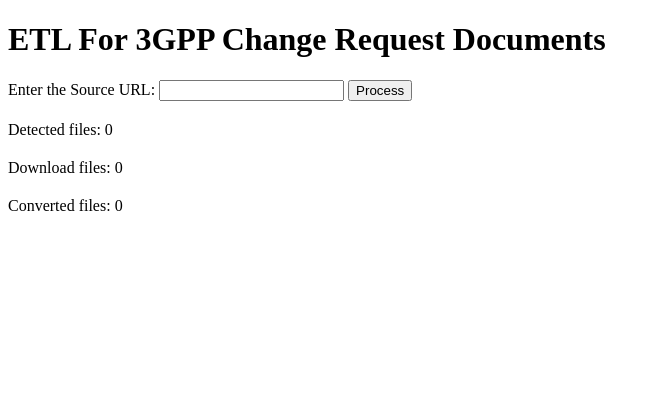
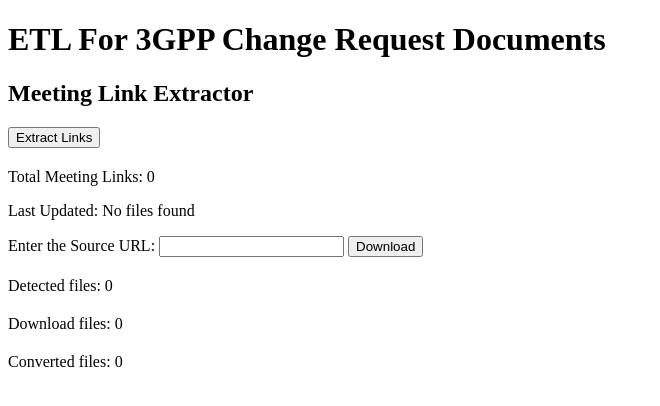
Before and after one commit to YinanLi1987/etl-platform-2, a Flask app: page / in a window 1280 px wide. Shown: the top 406 px of the page, without its empty margins (0-660 px from the left). Run offline with Flask 3, Linux system fonts and the light colour scheme; parts of the project's set-up code (start-up, migrations or seed data) failed here and were passed over.

Commit message:
add meeting links extractor

```diff
--- a/app/routes/main_routes.py
+++ b/app/routes/main_routes.py
@@ -1,22 +1,47 @@
 # app/routes/main_routes.py
 
 from flask import Blueprint, Blueprint, request, jsonify, render_template,current_app
-from app.processes.process_pip import process_documents
-from app.processes.load_extract_save import load_extract_save_data
-from app.processes.changement_image import detect_and_crop_regions_from_pdf
+from app.services.process_pip import process_documents
+from app.services.load_extract_save import load_extract_save_data
+from app.services.changement_image import detect_and_crop_regions_from_pdf
+from app.services.meeting_extractor import MeetingLinkExtractor
 import os
 import json
+from datetime import datetime
+from dotenv import load_dotenv
+# Load environment variables
+load_dotenv()
+BASE_URLS = os.getenv('BASE_URLS').split(',')
+DOCUMENT_LINK_BASE = os.getenv('DOCUMENT_LINK_BASE')
 
 
 process_bp = Blueprint('process_bp', __name__)
 
 @process_bp.route("/")
 def index():
-        """Serve the main download page."""
-        return render_template('index.html')
+            # Load existing links and get the total count and last updated date
+    extractor = MeetingLinkExtractor()
+    extractor.load_existing_links()  # Load existing links to get count and last update
+    total_links = len(extractor.existing_links)
+    last_updated = max(
+        [f for f in os.listdir('data/extracted_links') if f.endswith('.txt')],
+        key=lambda f: os.path.getmtime(os.path.join('data/extracted_links', f)),
+        default="No files found"
+    )
 
+    return render_template('index.html', total_links=total_links, last_updated=last_updated)
+@process_bp.route('/extract_links', methods=['POST'])
+def extract_links():
+    extractor = MeetingLinkExtractor()  # Instantiate without arguments
+    new_links_count, date_str = extractor.run()
 
-@process_bp.route('/process', methods=['POST'])
+    # Return a JSON response with the number of new links extracted
+    return jsonify({
+        'new_links_count': new_links_count,
+        'date_str': date_str
+    })
+
+@process_bp.route('/download', methods=['POST'])
 def handle_process():
     """Handle the file download request."""
     temp_folder = current_app.config['TEMP_FOLDER']
--- a/app/processes/extract_llm.py
+++ b/app/services/extract_llm.py
@@ -4,7 +4,7 @@
 from langchain_core.prompts import ChatPromptTemplate
 from dotenv import load_dotenv
 from pathlib import Path
-from app.processes.schemas import ChangeRequestTdoc
+from app.services.schemas import ChangeRequestTdoc
 
 # Load environment variables
 def load_api_key():
--- a/app/processes/load_extract_save.py
+++ b/app/services/load_extract_save.py
@@ -1,6 +1,6 @@
 import json
 from langchain_community.document_loaders import PyPDFLoader
-from app.processes.extract_llm import extract_metadata
+from app.services.extract_llm import extract_metadata
 
 def load_pdf(file_path):
     """
--- /dev/null
+++ b/app/services/meeting_extractor.py
@@ -0,0 +1,94 @@
+# services/meeting_extractor.py
+
+from bs4 import BeautifulSoup
+import requests
+import re
+import os
+from datetime import datetime
+from dotenv import load_dotenv
+
+# Load environment variables
+load_dotenv()
+BASE_URLS = os.getenv('BASE_URLS').split(',')
+DOCUMENT_LINK_BASE = os.getenv('DOCUMENT_LINK_BASE')
+
+class MeetingLinkExtractor:
+    def __init__(self):
+        self.existing_links = set()  # To keep track of existing links
+        self.load_existing_links()    # Load existing links at initialization
+
+    def load_existing_links(self):
+        """Load existing links from the most recent file."""
+        try:
+            # Find the most recently modified .txt file in the 'data/extracted_links' directory
+            directory = os.path.join('data', 'extracted_links')
+            if not os.path.exists(directory):
+                os.makedirs(directory)
+            # Load the last updated file (by date)
+
+             # Find all .txt files in the directory
+            files = [f for f in os.listdir(directory) if f.endswith('.txt')]
+            if not files:
+                print("No existing link files found.")
+                return  # Exit if no files found
+            # Load links from each file
+            for file in files:
+                with open(os.path.join(directory, file), 'r') as f:
+                    self.existing_links.update(f.read().splitlines())
+            print(f"Loaded {len(self.existing_links)} existing links")
+
+
+        except Exception as e:
+            print(f"Error loading existing links: {e}")
+
+    def download_html(self, url):
+        """Download HTML content from a URL."""
+        response = requests.get(url)
+        response.raise_for_status()
+        return response.text
+
+    def extract_meeting_ids(self, html_content):
+        """Extract meeting IDs from the page based on 'MtgId=' pattern."""
+        soup = BeautifulSoup(html_content, 'html.parser')
+        meeting_ids = []
+
+        # Find links with 'MtgId=' in the URL
+        for a_tag in soup.find_all('a', href=True):
+            href = a_tag['href']
+            if 'MtgId=' in href:
+                # Extract the meeting ID from the href
+                match = re.search(r'MtgId=(\d+)', href)
+                if match:
+                    meeting_id = match.group(1)
+                    link = f"{DOCUMENT_LINK_BASE}{meeting_id}"
+                    if link not in self.existing_links:
+                        meeting_ids.append(link)
+        return meeting_ids
+
+    def run(self):
+        self.load_existing_links()  # Load existing links at the start
+        all_new_links = []  # To store newly extracted links
+
+        for url in BASE_URLS:
+            # Step 1: Download page for each base URL
+            print(f"Processing {url}...")
+            main_page_html = self.download_html(url)
+
+            # Step 2: Extract meeting IDs
+            new_links = self.extract_meeting_ids(main_page_html)
+            all_new_links.extend(new_links)
+
+        # Save newly extracted links with date in the filename
+        if all_new_links:
+            date_str = datetime.now().strftime('%Y-%m-%d_%H-%M-%S')
+            output_dir = os.path.join('data', 'extracted_links')
+            os.makedirs(output_dir, exist_ok=True)  # Ensure the directory exists
+            output_file = os.path.join(output_dir, f'document_links_{date_str}.txt')
+            with open(output_file, 'w') as file:
+                for link in all_new_links:
+                    file.write(f"{link}\n")
+            print(f"Saved {len(all_new_links)} new links to {output_file}")
+            return len(all_new_links), date_str  # Return the count and date
+        else:
+            print("No new links found.")
+            return 0, None  # No new links found
--- a/app/processes/process_pip.py
+++ b/app/services/process_pip.py
@@ -1,6 +1,6 @@
 from flask import current_app
-from app.processes.download import download_documents
-from app.processes.docx_to_pdf import convert_file_service
+from app.services.download import download_documents
+from app.services.docx_to_pdf import convert_file_service
 
 
 def process_documents(url, temp_folder, preprocessed_folder):
--- a/app/templates/index.html
+++ b/app/templates/index.html
@@ -8,10 +8,22 @@
 </head>
 <body>
     <h1>ETL For 3GPP Change Request Documents</h1>
+
+    <h2>Meeting Link Extractor</h2>
+    <form action="/extract_links" method="post" id="extract-form">
+        <button type="submit">Extract Links</button>
+    </form>
+
+    <!-- Display total links and last updated date -->
+    <div id="status" style="margin-top: 20px;">
+        <p>Total Meeting Links: <span id="total-links">{{ total_links }}</span></p>
+        <p>Last Updated: <span id="last-updated">{{ last_updated }}</span></p>
+    </div>
+
     <form id="process-form">
         <label for="url">Enter the Source URL:</label>
         <input type="text" id="url" name="url" required>
-        <button type="submit">Process</button>
+        <button type="submit">Download</button>
     </form>
 
     <div id="detected-count" style="margin-top: 20px;">Detected files: 0</div>
@@ -19,29 +31,25 @@
     <div id="converted-count" style="margin-top: 20px;">Converted files: 0</div>
 
     <div id="message" style="margin-top: 10px;"></div>
+
     <script>
         $(document).ready(function() {
-            $('#process-form').on('submit', function(e) {
+            $('#extract-form').on('submit', function(e) {
                 e.preventDefault(); // Prevent default form submission
 
-                const url = $('#url').val(); // Get the URL from input
-
                 // Send the POST request
-                $.post('/process', { url: url })
-                    .done(function(response) {
-                        $('#detected-count').text(response.detected_message);
-                        $('#download-count').text(response.download_message);
-                        $('#converted-count').text(response.conversion_message);
-
-                    })
-                    .fail(function(xhr) {
-                        // Handle error for download and conversion
-                        if (xhr.responseJSON && xhr.responseJSON.error) {
-                            $('#message').text(xhr.responseJSON.error); // Show error if any
-                        } else {
-                            $('#message').text('An unknown error occurred.'); // Generic error message
-                        }
-                    });
+                $.post('/extract_links', function(response) {
+                    if (response.new_links_count > 0) {
+                        $('#message').text(`${response.new_links_count} new links extracted on ${response.date_str}.`);
+                    } else {
+                        $('#message').text('No new links found.');
+                    }
+                    // Update total links displayed
+                    $('#total-links').text(parseInt($('#total-links').text()) + response.new_links_count);
+                })
+                .fail(function(xhr) {
+                    $('#message').text('An error occurred during extraction.'); // Generic error message
+                });
             });
         });
     </script>
```
Also changed, not shown: app/__init__.py (+7 -1 lines), app/services/__init__.py (added), app/services/changement_image.py (renamed from app/processes/changement_image.py), app/services/docx_to_pdf.py (renamed from app/processes/docx_to_pdf.py), app/services/download.py (renamed from app/processes/download.py), app/services/schemas.py (renamed from app/processes/schemas.py), 1 other file.
